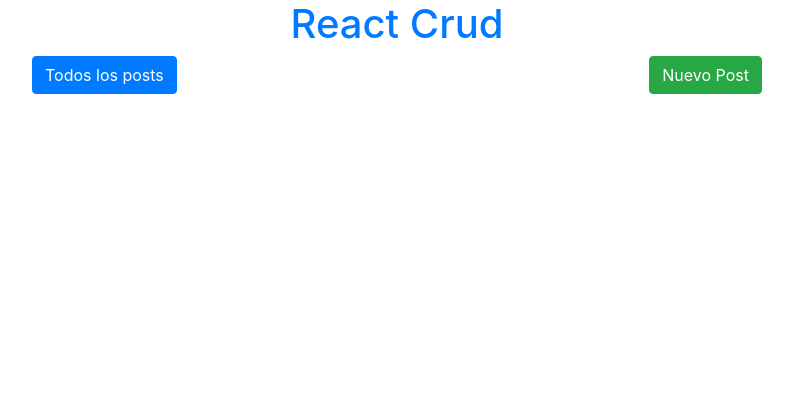
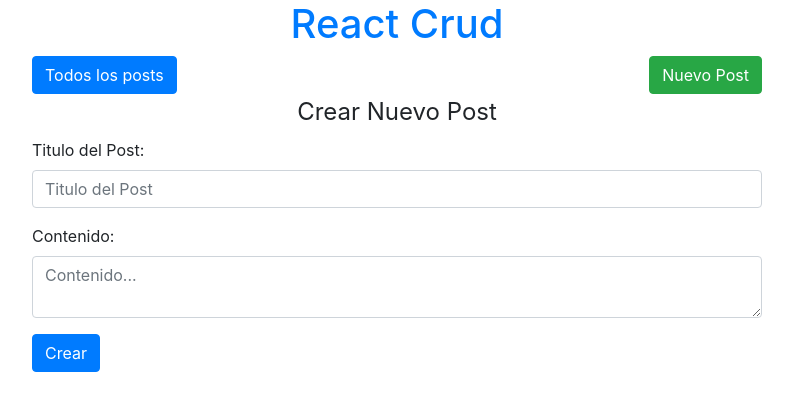
Before and after one commit to jhonrsalcedo/crud-axios-react, a React (Create React App) app: page /createPost in a window 1280 px wide. Shown: the top 410 px of the page, without its empty margins (243-1036 px from the left). Built offline with nearby package versions, Linux system fonts and the light colour scheme; no server answers.

Commit message:
creando formulario nuevo post

```diff
--- /dev/null
+++ b/src/components/FormPost.js
@@ -0,0 +1,25 @@
+import React, { Component } from 'react';
+
+
+class FormPost extends Component {
+
+    render() {
+        return (
+            <form className="col-8">
+                <legend className="text-center">Crear Nuevo Post</legend>
+                <div className="form-group">
+                    <label>Titulo del Post:</label>
+                    <input type="text" className="form-control" placeholder="Titulo del Post"/>
+                </div>
+                <div className="form-group">
+                    <label>Contenido:</label>
+                    <textarea type="text" className="form-control" placeholder="Contenido..."></textarea>
+
+                </div>
+                <button type="button" className="btn btn-primary">Crear</button>
+            </form>
+         );
+    }
+}
+
+export default FormPost;
--- a/src/components/List.js
+++ b/src/components/List.js
@@ -15,9 +15,11 @@ showPosts = () =>{
             <React.Fragment>
                 {Object.keys(posts).map(post =>(
                     //llamammos el component post
+                    //llamamos borrar post
                     <Post
                         key={post}
                         info={this.props.posts[post]}
+                        deletePost={this.props.deletePost}
                     />
                     ))}
             </React.Fragment>
--- a/src/components/Nav.js
+++ b/src/components/Nav.js
@@ -6,7 +6,7 @@ const Nav = () => {
     return (
         <nav className="col-12 col-md-8">
             <Link to={'/'} className="btn btn-primary">Todos los posts</Link>
-            <Link to={'/crear'} className="btn btn-success">Nuevo Post</Link>
+            <Link to={'/createPost'} className="btn btn-success">Nuevo Post</Link>
         </nav>
      );
 }
--- a/src/components/Post.js
+++ b/src/components/Post.js
@@ -13,7 +13,11 @@ class SinglePost extends Component {
                 {/* devemos mostrar cada info individual utilizamos link */}
                 <td>
                 <Link to={`/post/${id}`}  className="btn btn-primary" > Ver</Link>
-                    <button type="button" className="btn btn-danger">Borrar</button>
+            {/* Pasamos un listener onClick y desde este llamamos el metodo deletePost por medio de arrow funtcion
+            deletePost(id) le pasamos el id que declaramos en el deletePost en el componente Route */}
+                    <button
+                    onClick={() => (this.props.deletePost(id)) }
+                     type="button" className="btn btn-danger">Borrar</button>
                 </td>
             </tr>
           );
--- a/src/components/Posts.js
+++ b/src/components/Posts.js
@@ -10,6 +10,8 @@ class Posts extends Component {
                 <List
                 //lo llamamos desde el hijo por medio de props
                     posts={this.props.posts}
+                    //llamamos borrar posts desde Router
+                    deletePost={this.props.deletePost}
                 />
             </div>
          );
--- a/src/components/Router.js
+++ b/src/components/Router.js
@@ -5,6 +5,7 @@ import Header from './Header';
 import Nav from './Nav';
 import Posts from './Posts';
 import SinglePost from './SinglePost';
+import FormPost from './FormPost';
 
 class Router extends Component {
     constructor(props) {
@@ -24,7 +25,7 @@ class Router extends Component {
         //obtener con axios post
         try{
             const response = await axios.get(`https://jsonplaceholder.typicode.com/posts`);
-            console.log(response.data)
+            //console.log(response.data)
             this.setState({
                 posts:response.data
               })
@@ -33,6 +34,22 @@ class Router extends Component {
 
         }
 
+    }
+      //Borrar post
+    //desde el id
+    deletePost = async id =>{
+        //console.log(id)
+        const response = await axios.delete(`https://jsonplaceholder.typicode.com/posts/${id}`);
+        if(response.status === 200){
+            const posts = [...this.state.posts];
+
+            let result = posts.filter(post =>(
+                post.id !== id
+            ));
+            this.setState({
+                posts:result
+            })
+        }
     }
     render() {
         return (
@@ -51,6 +68,7 @@ class Router extends Component {
                                     return(
                                         <Posts
                                             posts={this.state.posts}
+                                            deletePost={this.deletePost}
                                         />
                                     );
                                 }
@@ -62,7 +80,7 @@ class Router extends Component {
                                 const posts =this.state.posts;
                                 let filterId;
                                 filterId = posts.filter(post =>(
-                                    post.id == idPost
+                                    post.id === Number(idPost)
                                     ))
                                 return(
                                     /* nos traemos todo el arreglo del post [0] */
@@ -72,6 +90,9 @@ class Router extends Component {
 
                                 )
                             }} />
+                            {/* a diferencia de los demas Route que utilizamos render en essta ocacion
+                            vamos a llamar un componente  */}
+                            <Route exact path="/createPost" component={FormPost}/>
 
                         </Switch>
                     </div>
```
Also changed, not shown: src/components/SinglePost.js (line endings or trailing spaces).
